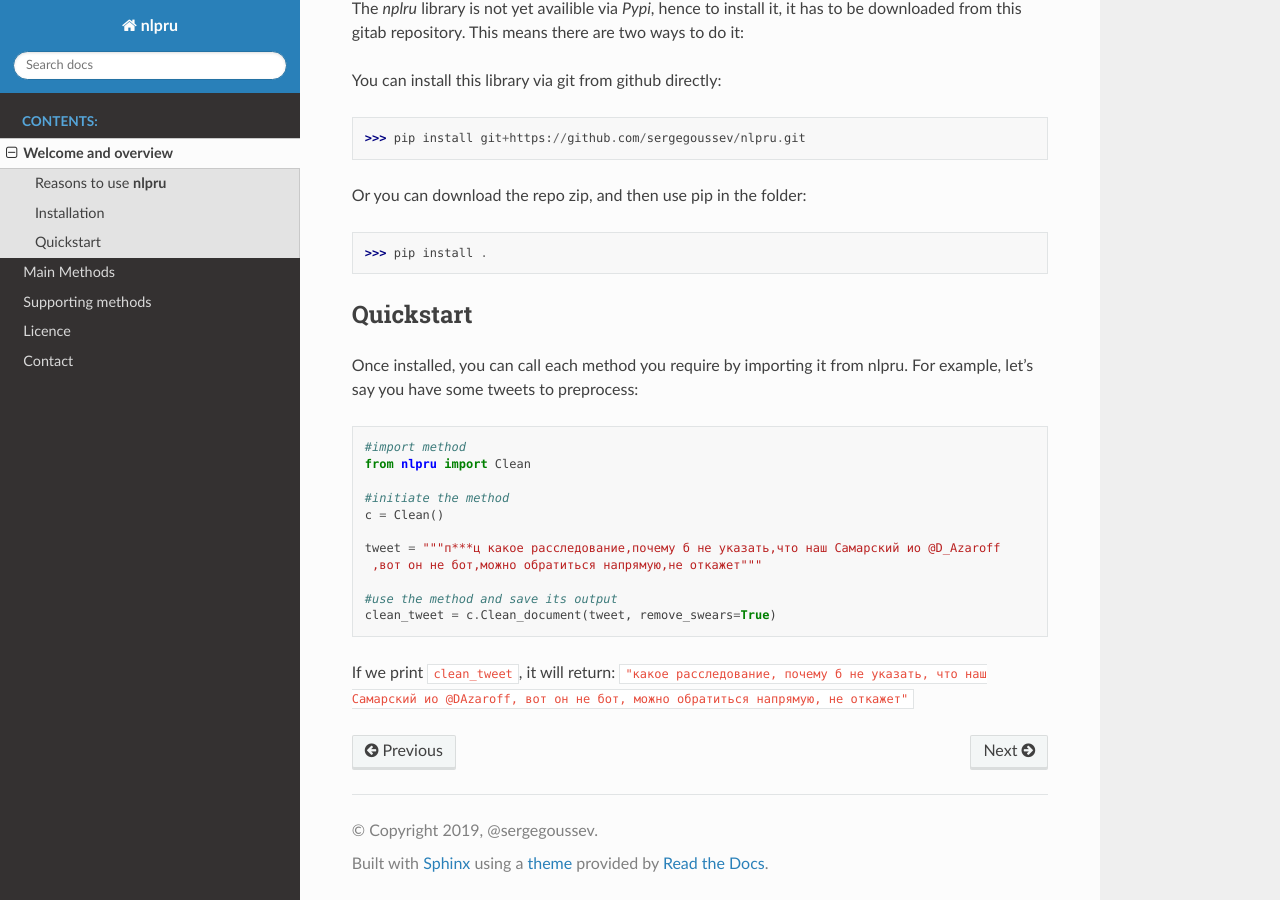
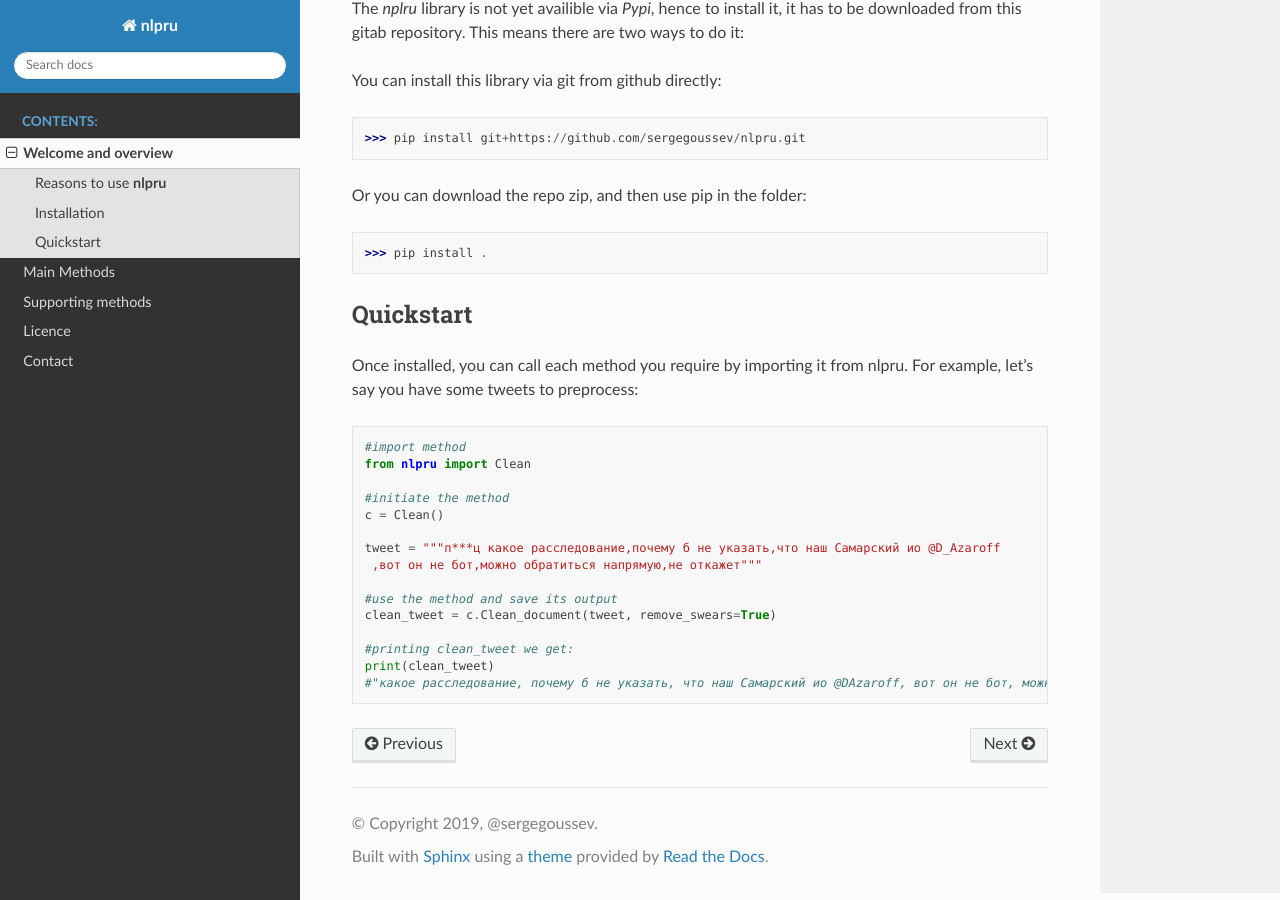
Before and after one commit to sergegoussev/nlpru-docs, a Sphinx documentation site: the page built from docs/source/README.md, in a window 1280 px wide and 900 px high, scrolled down 563 px. Built offline with Sphinx 7.4.7 and the Read the Docs theme 2.0.0, drawn with Linux system fonts in a browser that asks for light colours.

Commit message:
fix formatting

````diff
--- a/docs/source/README.md
+++ b/docs/source/README.md
@@ -34,7 +34,8 @@ tweet = """п***ц какое расследование,почему б не у
 
 #use the method and save its output
 clean_tweet = c.Clean_document(tweet, remove_swears=True)
+
+#printing clean_tweet we get:
+print(clean_tweet)
+#"какое расследование, почему б не указать, что наш Самарский ио @DAzaroff, вот он не бот, можно обратиться напрямую, не откажет"
 ```
-
-If we print `clean_tweet`, it will return:
-`"какое расследование, почему б не указать, что наш Самарский ио @DAzaroff, вот он не бот, можно обратиться напрямую, не откажет"`
````
Also changed, not shown: 5 other files.
